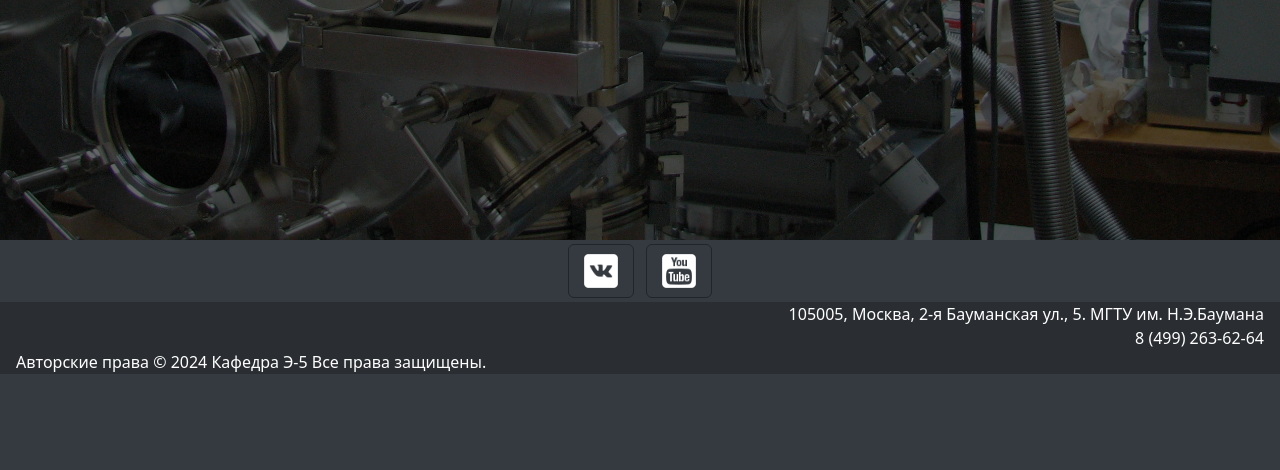
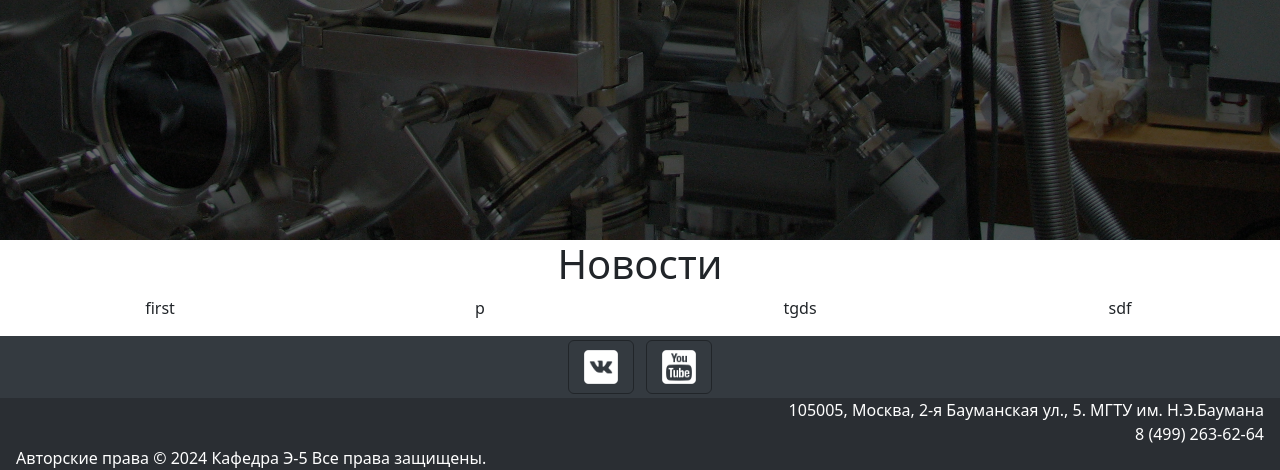
Before and after one commit to pendelbus555/e5-project, a Django app: page /site in a window 1280 px wide. Shown: the part 630-1100 px from the top of the page. Before the commit the page ends 1004 px from the top, so only its background shows below. Run offline with Django 5.2, Linux system fonts and the light colour scheme; some libraries are stand-ins or nearby versions.

Commit message:
Start add news on main page

```diff
--- a/e5_site/e5_app/templates/e5_app/index.html
+++ b/e5_site/e5_app/templates/e5_app/index.html
@@ -116,7 +116,34 @@
    </div>
 </header>
 
+<main>
+   <div class="container-fluid text-center">
 
+       <h1>Новости</h1>
+       <div class="row">
+           <div class="col-md-3">
+               <p>first</p>
+           </div>
+           <div class="col-md-3">
+               p
+           </div>
+           <div class="col-md-3">
+               tgds
+           </div>
+           <div class="col-md-3">
+               sdf
+           </div>
+       </div>
+
+
+
+
+
+
+
+</div>
+
+</main>
 
 
 
```
